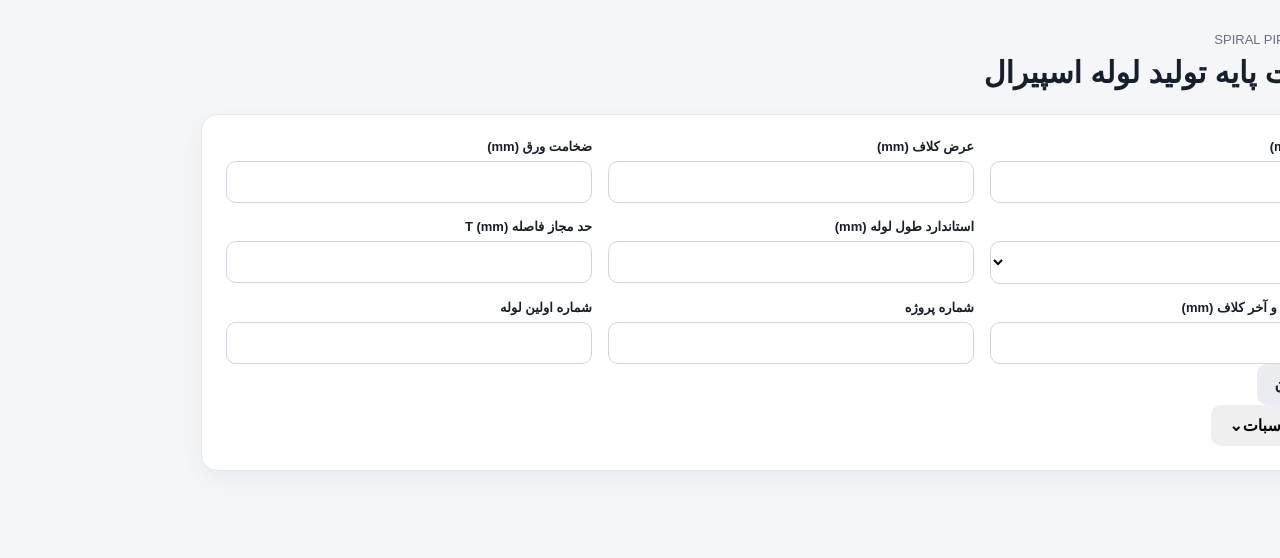
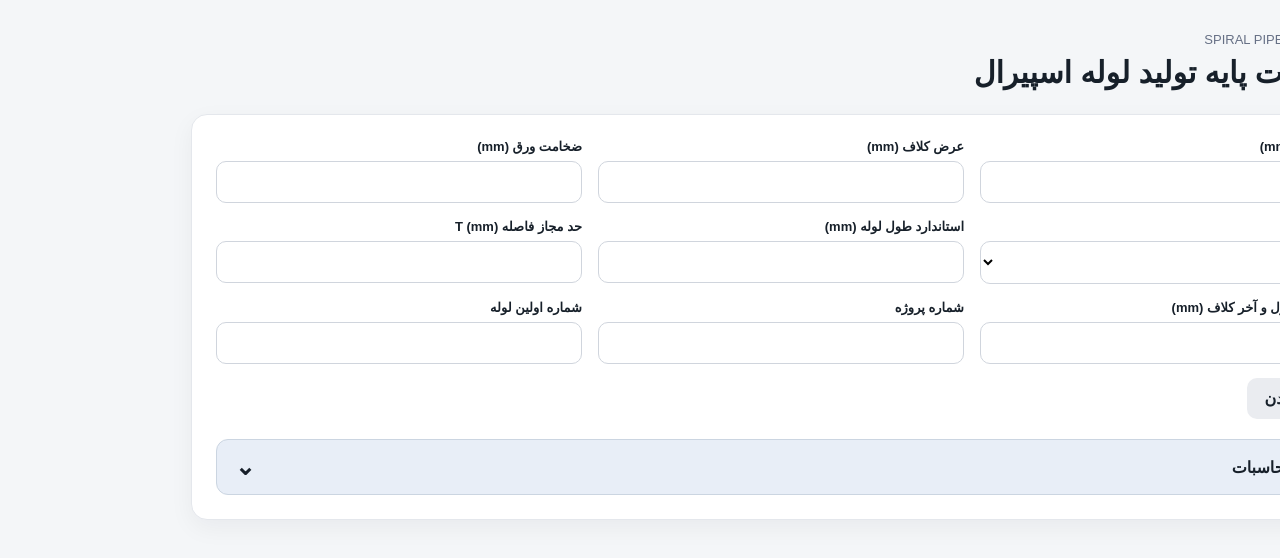
Before and after one commit to rasulnarimanirn/spiral_app_v2, a Next.js app: page / in a window 1280 px wide. Shown: the top 558 px of the page. Built offline with nearby package versions, Linux system fonts and the light colour scheme.

Commit message:
feat(section-1): style collapsible results bar

```diff
--- a/app/globals.css
+++ b/app/globals.css
@@ -20,12 +20,18 @@ h1 { margin: 0; font-size: 30px; }
 .field label { font-size: 13px; font-weight: 700; }
 .field input, .field select { width: 100%; padding: 11px 12px; border: 1px solid #d0d5dd; border-radius: 10px; background: #fff; outline: none; }
 .field input:focus, .field select:focus { border-color: #667085; }
-.actions { margin-top: 20px; display: flex; gap: 10px; }
+.reset-row { margin-top: 14px; display: flex; justify-content: flex-start; }
 button { border: 0; border-radius: 10px; padding: 11px 18px; cursor: pointer; font-weight: 700; }
-.primary { background: #17202a; color: #fff; }
 .secondary { background: #eaecf0; color: #17202a; }
 .error { margin-top: 16px; padding: 12px; border-radius: 10px; background: #fef3f2; color: #b42318; }
-.results { margin-top: 24px; }
+.results-toggle { width: 100%; margin-top: 20px; padding: 15px 18px; display: flex; align-items: center; justify-content: space-between; background: #e8eef7; color: #17202a; border: 1px solid #cbd5e1; border-radius: 12px; text-align: right; }
+.results-toggle.open { background: #dce7f5; border-bottom-left-radius: 0; border-bottom-right-radius: 0; }
+.chevron { font-size: 24px; line-height: 1; transition: transform .2s ease; }
+.results-toggle.open .chevron { transform: rotate(180deg); }
+.results-collapse { display: grid; grid-template-rows: 0fr; overflow: hidden; transition: grid-template-rows .22s ease; }
+.results-collapse.expanded { grid-template-rows: 1fr; }
+.results-collapse > .results { min-height: 0; }
+.results { margin-top: 0; padding: 16px; border: 1px solid #cbd5e1; border-top: 0; border-radius: 0 0 12px 12px; }
 .result-grid { display: grid; grid-template-columns: repeat(3, minmax(0,1fr)); gap: 12px; }
 .result { padding: 16px; background: #f8fafc; border: 1px solid #eaecf0; border-radius: 12px; }
 .result .label { color: #667085; font-size: 12px; margin-bottom: 8px; }
```
